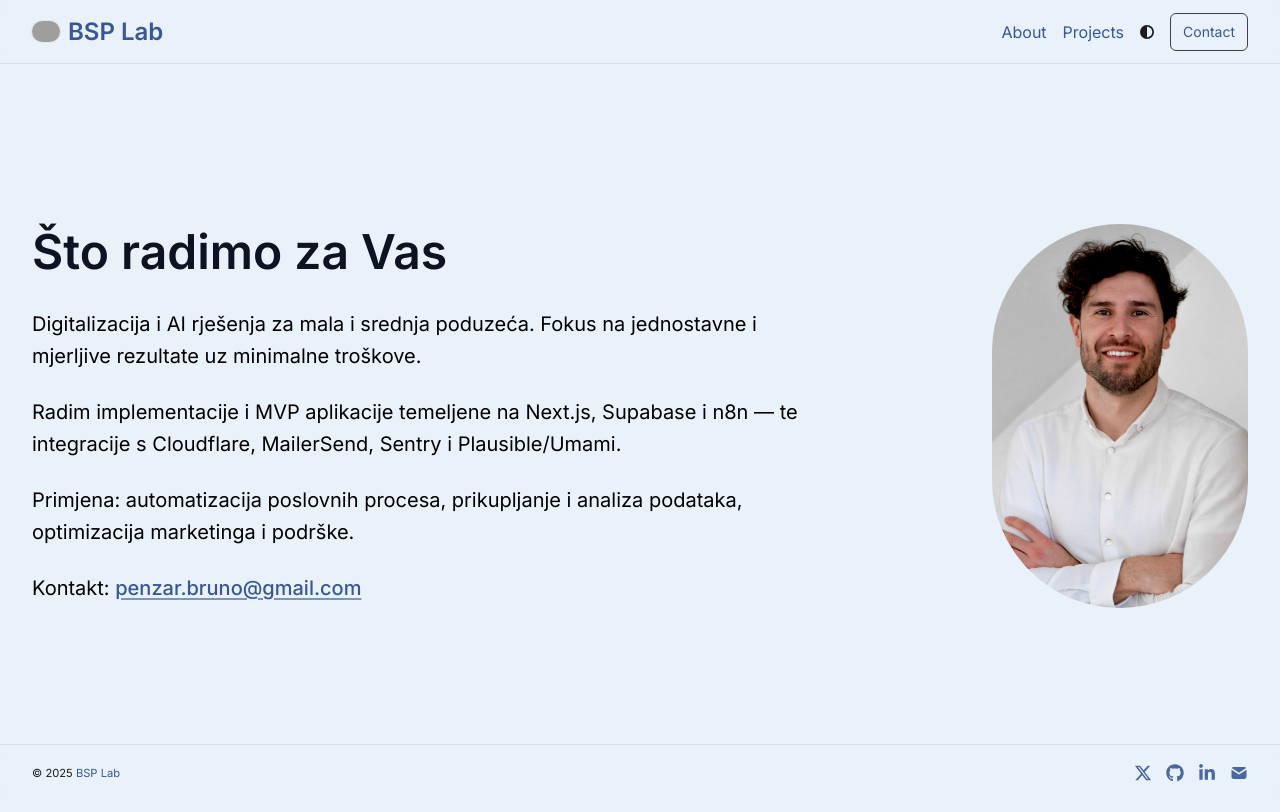
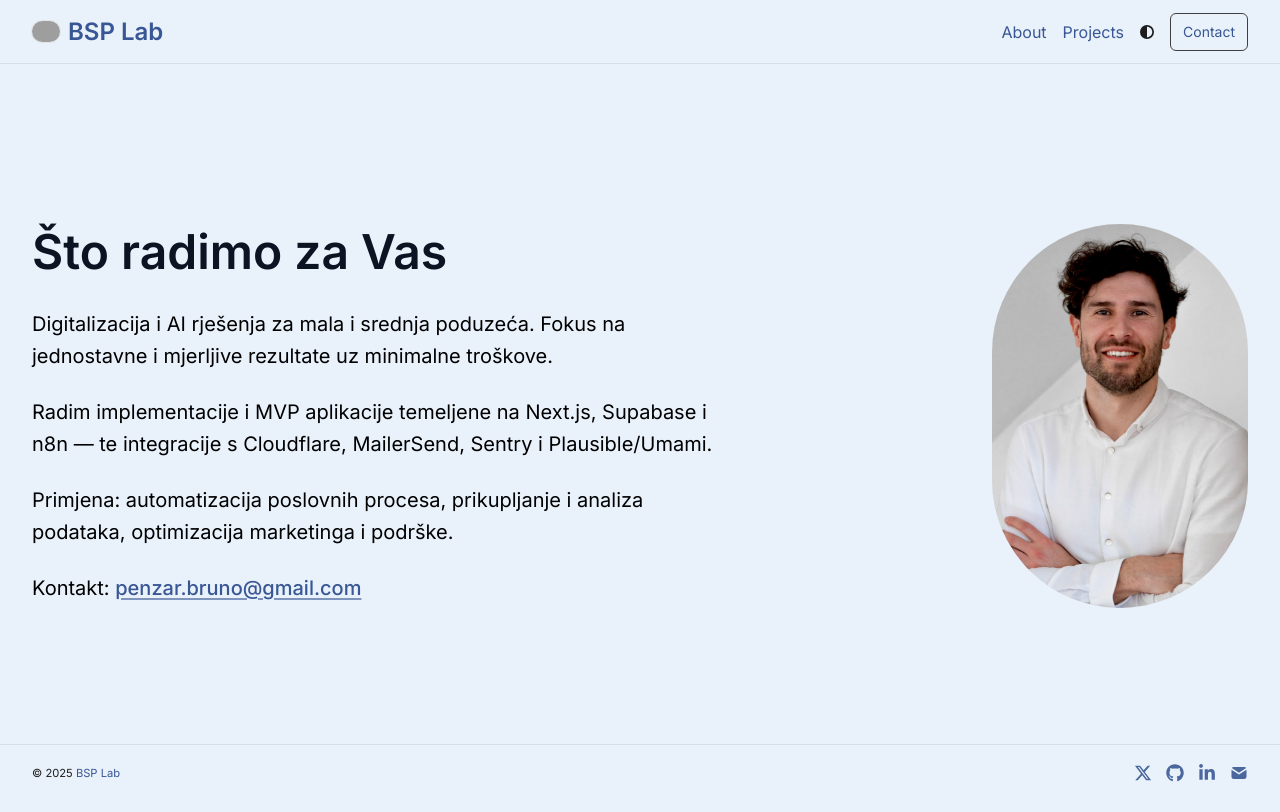
Before and after one commit to BPenzar/bsp-lab, a Next.js app: page / in a window 1280 px wide. Built offline with nearby package versions, Linux system fonts and the light colour scheme; grey boxes are pictures that could not be loaded.

Commit message:
Update page.tsx

```diff
--- a/app/page.tsx
+++ b/app/page.tsx
@@ -4,14 +4,13 @@ import { socialLinks } from "./lib/config";
 export default function Page() {
   return (
     <section className="w-full min-h-[calc(100vh-var(--header-h)-var(--footer-h))] grid grid-cols-1 lg:grid-cols-12 items-center gap-10 lg:gap-16">
-      {/* Lijevo: naslov + tekst (8/12) */}
-      <div className="lg:col-span-8">
+      {/* Tekst */}
+      <div className="lg:col-span-7 text-center lg:text-left">
         <h1 className="mb-8 text-3xl md:text-4xl lg:text-5xl font-semibold">
           Što radimo za Vas
         </h1>
 
-        {/* Uklonjen max-width na prose */}
-        <div className="prose prose-neutral dark:prose-invert prose-lg md:prose-xl max-w-none">
+        <div className="prose prose-neutral dark:prose-invert prose-lg md:prose-xl max-w-none mx-auto lg:mx-0">
           <p>
             Digitalizacija i AI rješenja za mala i srednja poduzeća. Fokus na
             jednostavne i mjerljive rezultate uz minimalne troškove.
@@ -33,8 +32,8 @@ export default function Page() {
         </div>
       </div>
 
-      {/* Desno: slika (4/12), skroz desno */}
-      <div className="lg:col-span-4 justify-self-center lg:justify-self-end">
+      {/* Slika */}
+      <div className="lg:col-span-5 flex justify-center lg:justify-end">
         <a href={socialLinks.linkedin} target="_blank" rel="noopener noreferrer">
           <Image
             src="/bruno.jpg"
```
